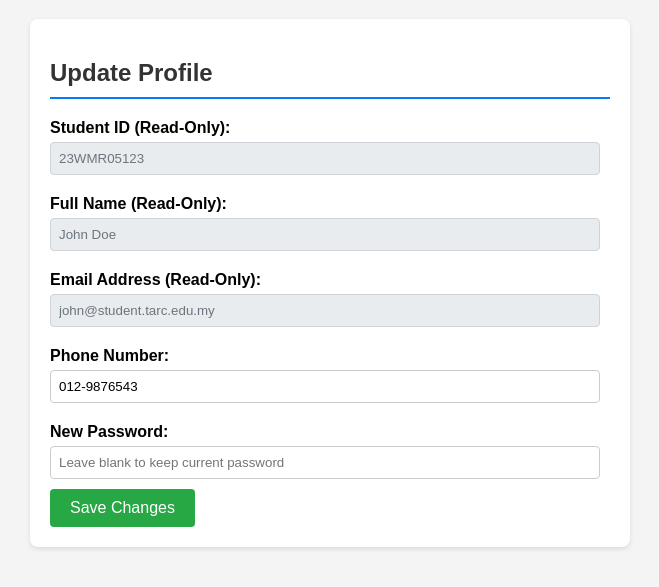
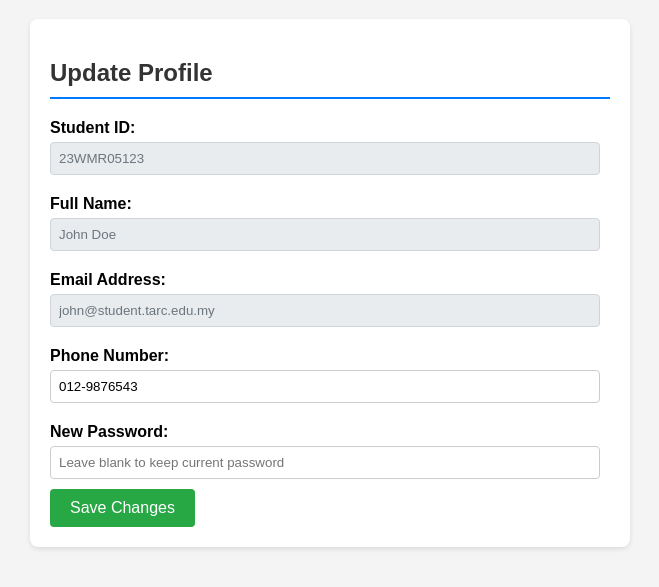
Before and after one commit to maxmillianh-sm20-dot/Agile-Assignment--Online-Examination-Grading-System., a plain HTML site: page index.html in a window 1280 px wide. Shown: the part 61-648 px from the top of the page, without its empty margins (310-969 px from the left). Drawn offline with Linux system fonts and the light colour scheme.

Commit message:
edited some small UI mistake

```diff
--- a/index.html
+++ b/index.html
@@ -34,13 +34,13 @@
     <div class="card">
         <h2>Update Profile</h2>
 
-        <label>Student ID (Read-Only):</label>
+        <label>Student ID:</label>
         <input type="text" value="23WMR05123" readonly>
 
-        <label>Full Name (Read-Only):</label>
+        <label>Full Name:</label>
         <input type="text" value="John Doe" readonly>
 
-        <label>Email Address (Read-Only):</label>
+        <label>Email Address:</label>
         <input type="email" value="john@student.tarc.edu.my" readonly>
 
         <label>Phone Number:</label>
```
